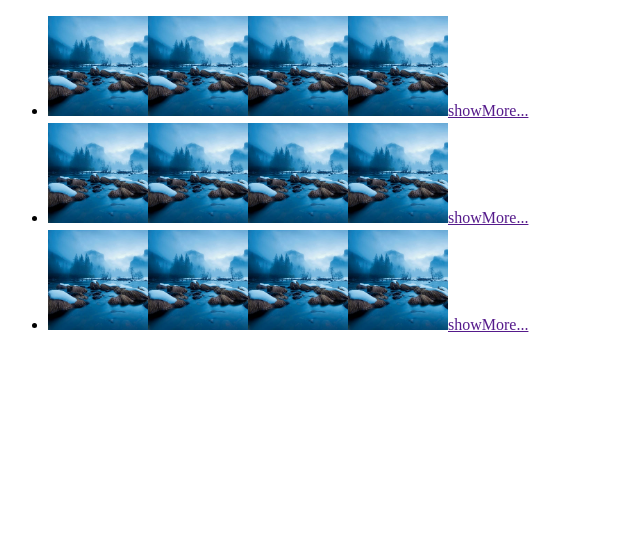
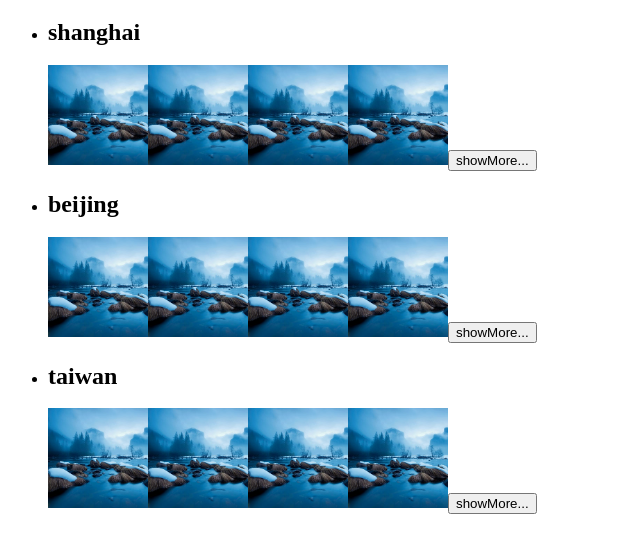
Before and after one commit to somax/ng-editableList, a plain HTML site: page app/moreImages.html in a window 1280 px wide. Shown: the whole page, without its empty margins (0-640 px from the left). Drawn offline with Linux system fonts and the light colour scheme.

Commit message:
update view

```diff
--- a/app/js/moreImages.js
+++ b/app/js/moreImages.js
@@ -7,7 +7,7 @@ angular.module('app', [])
 			limit:'=',
 			step:'='
 		},
-		template:'<img ng-repeat="img in images | limitTo:_limit" src="{{img.url}}" title="{{img.title}}"><a ng-hide="noMore" href="" ng-click="showMore()">showMore...</a>',
+		template:'<img ng-repeat="img in images | limitTo:_limit" src="{{img.url}}" title="{{img.title}}"><button ng-hide="noMore" ng-click="showMore()">showMore...</button>',
 		link:function (scope,element,attrs) {
 			scope.noMore = false;
 			scope._limit = scope.limit || 6;
--- a/app/moreImages.html
+++ b/app/moreImages.html
@@ -19,7 +19,10 @@
 <body ng-controller="moreImageCtrl">
 
 <ul>
-    <li ng-repeat="d in data" images="d.images" limit="4" step="3"></li>
+    <li ng-repeat="d in data">
+        <h2>{{d.disc}}</h2>
+        <div images="d.images" limit="4" step="3"></div>
+    </li>
 </ul>
 
 
```
